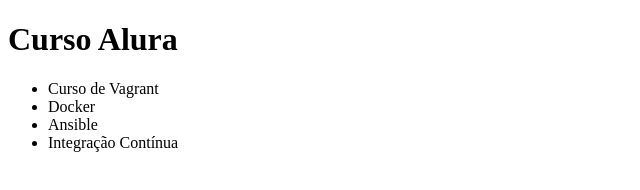
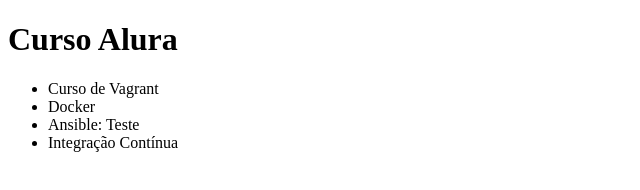
Before and after one commit to FernandoPerin/git-curso, a plain HTML site: page index.html in a window 1280 px wide. Shown: the full height of the page, 0-640 px from the left. Drawn offline with Linux system fonts and the light colour scheme.

Commit message:
Atualizado a lista

```diff
--- a/index.html
+++ b/index.html
@@ -11,7 +11,7 @@
   <ul>
     <li>Curso de Vagrant</li>
     <li>Docker</li>
-    <li>Ansible</li>
+    <li>Ansible: Teste</li>
     <li>Integração Contínua</li>
   </ul>
 </body>
```
